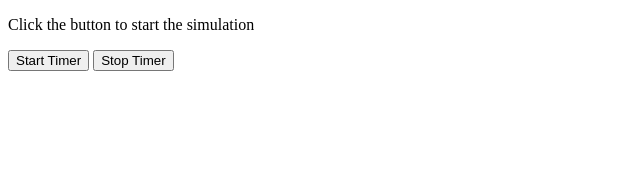
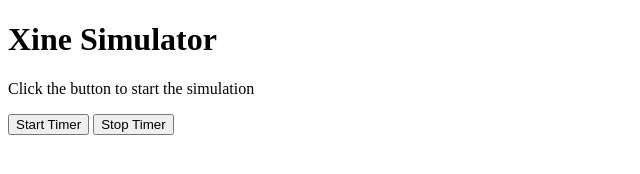
Before and after one commit to hhirsch/xine-simulator, a plain HTML site: page index.html in a window 1280 px wide. Shown: the whole page, without its empty margins (0-640 px from the left). Drawn offline with Linux system fonts and the light colour scheme.

Commit message:
feat: add headline

```diff
--- a/index.html
+++ b/index.html
@@ -6,6 +6,7 @@
 </head>
 
 <body>
+    <h1>Xine Simulator</h1>
 <p>
 Click the button to start the simulation
     </p>
```
